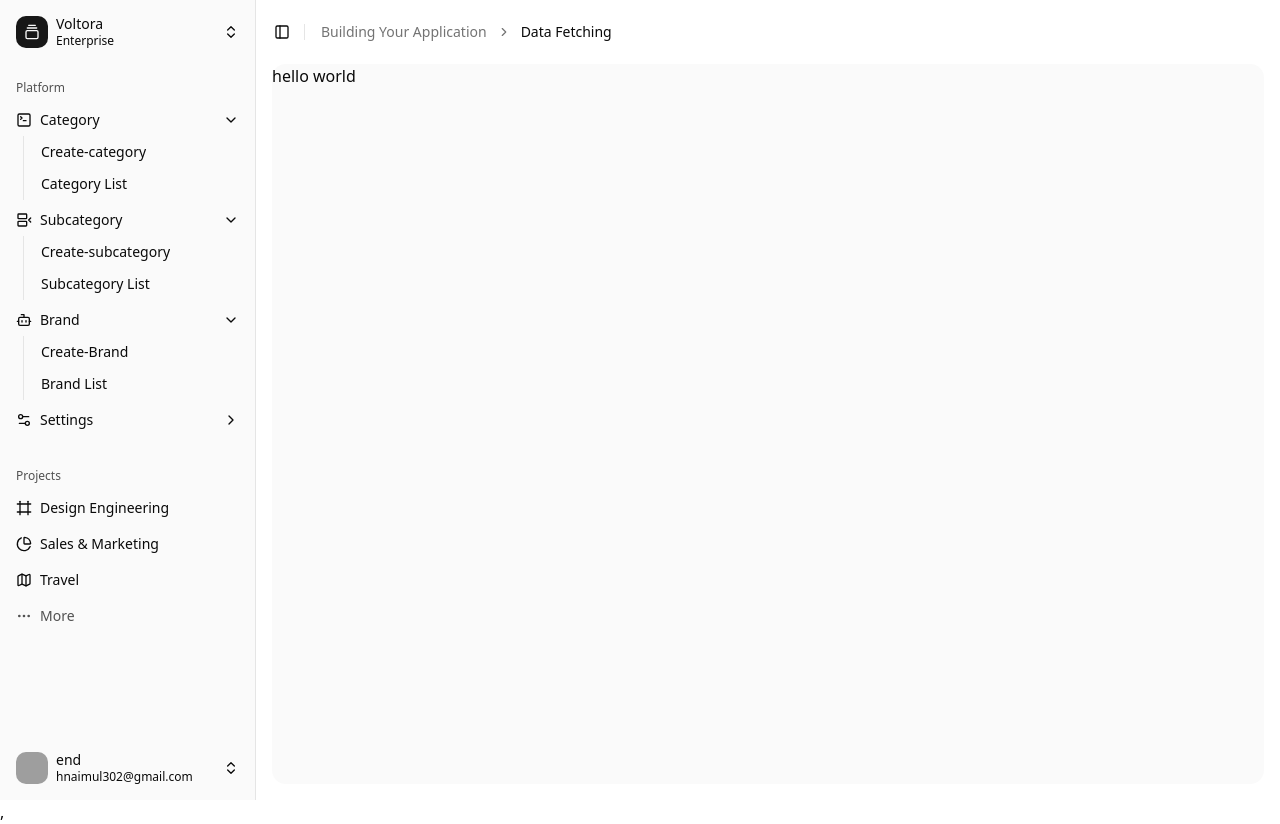
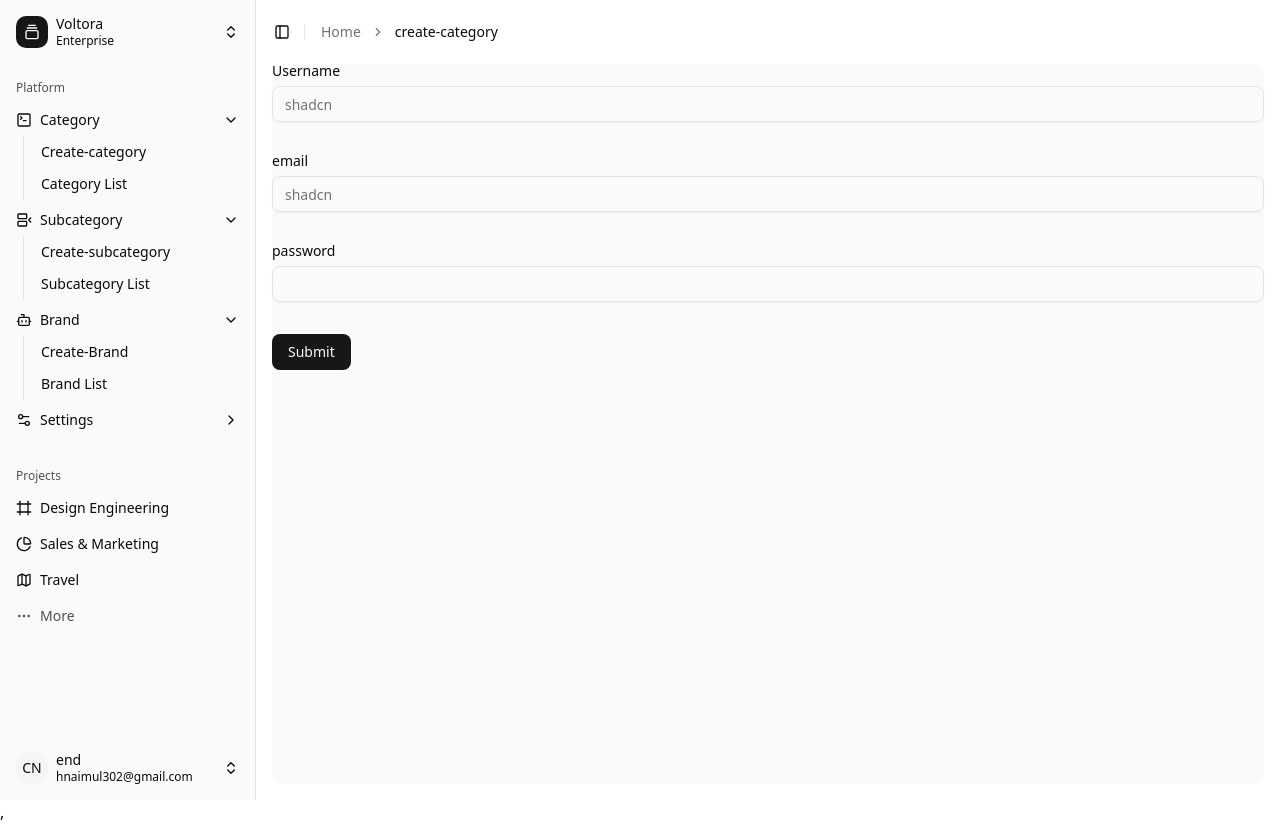
Before and after one commit to NH-Bappy/Dashboard-, a React (Vite) app: page /create-category in a window 1280 px wide. Built offline with nearby package versions, Linux system fonts and the light colour scheme; grey boxes are pictures that could not be loaded.

Commit message:
working on dashboard

```diff
--- a/src/App.jsx
+++ b/src/App.jsx
@@ -1,3 +1,4 @@
+import { CreateCategory } from "./components/dashboard/CreateCategory";
 import Home from "./pages/Home";
 import { BrowserRouter, Routes, Route } from "react-router";
 
@@ -6,12 +7,16 @@
     <>
       <BrowserRouter>
         <Routes>
-          <Route path="/" element={<Home />} >
-            <Route path="/create-category" element={"hello world"}/>
-            <Route path="/category-list" element={"hello category world"}/>
+          <Route path="/" element={<Home />}>
+            <Route path="/create-category" element={<CreateCategory/>} />
+            <Route path="/category-list" element={"hello category world"} />
+            <Route path="/create-subcategory" element={"hello subcategory"} />
+            <Route path="/subcategory-list" element={"hello subcategory world"} />
+            <Route path="*" element={"not found"} />
           </Route>
         </Routes>
-      </BrowserRouter>,
+      </BrowserRouter>
+      ,
     </>
   );
 }
--- a/src/components/app-sidebar.jsx
+++ b/src/components/app-sidebar.jsx
@@ -76,11 +76,11 @@
       items: [
         {
           title: "Create-subcategory",
-          url: "#",
+          url: "create-subcategory",
         },
         {
           title: "Subcategory List",
-          url: "#",
+          url: "subcategory-list",
         },
       ],
     },
--- /dev/null
+++ b/src/components/dashboard/CreateCategory.jsx
@@ -0,0 +1,101 @@
+"use client";
+
+import { zodResolver } from "@hookform/resolvers/zod";
+import { useForm } from "react-hook-form";
+import { email, z } from "zod";
+
+import { Button } from "@/components/ui/button";
+import {
+  Form,
+  FormControl,
+  FormDescription,
+  FormField,
+  FormItem,
+  FormLabel,
+  FormMessage,
+} from "@/components/ui/form";
+import { Input } from "@/components/ui/input";
+
+
+// define the from schema
+const formSchema = z.object({
+  username: z.string().min(2, {
+    message: "Username must be at least 2 characters.",
+  }),
+  email: z.string().email({
+    message: "Invalid email address"
+  }),
+  password: z.string().min(6 ,{
+    message: "password must be at least 6 characters"
+  })
+});
+
+export function CreateCategory() {
+  // ...
+  // 1. Define your form.
+  const form = useForm({
+    resolver: zodResolver(formSchema),
+    defaultValues: {
+      username: "",
+      email: "",
+      password: "",
+    },
+  });
+
+  // 2. Define a submit handler.
+  function onSubmit(values) {
+    // Do something with the form values.
+    // ✅ This will be type-safe and validated.
+    console.log(values);
+  }
+
+  return (
+    <Form {...form}>
+      <form onSubmit={form.handleSubmit(onSubmit)} className="space-y-8">
+        <FormField
+          control={form.control}
+          name="username"
+          render={({ field }) => (
+            <FormItem>
+              <FormLabel>Username</FormLabel>
+              <FormControl>
+                <Input placeholder="shadcn" {...field} />
+              </FormControl>
+              <FormMessage />
+            </FormItem>
+          )}
+        />
+
+        <FormField
+          control={form.control}
+          name="email"
+          render={({ field }) => (
+            <FormItem>
+              <FormLabel>email</FormLabel>
+              <FormControl>
+                <Input placeholder="shadcn" {...field} />
+              </FormControl>
+              <FormMessage />
+            </FormItem>
+          )}
+        />
+
+        <FormField
+          control={form.control}
+          name="password"
+          render={({ field }) => (
+            <FormItem>
+              <FormLabel>password</FormLabel>
+              <FormControl>
+                <Input type='password'{...field} />
+              </FormControl>
+              <FormMessage />
+            </FormItem>
+          )}
+        />
+
+        <Button type="submit">Submit</Button>
+      </form>
+    </Form>
+  );
+}
--- /dev/null
+++ b/src/components/ui/form.jsx
@@ -0,0 +1,144 @@
+"use client";
+import * as React from "react"
+import { Slot } from "@radix-ui/react-slot"
+import { Controller, FormProvider, useFormContext, useFormState } from "react-hook-form";
+
+import { cn } from "@/lib/utils"
+import { Label } from "@/components/ui/label"
+
+const Form = FormProvider
+
+const FormFieldContext = React.createContext({})
+
+const FormField = (
+  {
+    ...props
+  }
+) => {
+  return (
+    <FormFieldContext.Provider value={{ name: props.name }}>
+      <Controller {...props} />
+    </FormFieldContext.Provider>
+  );
+}
+
+const useFormField = () => {
+  const fieldContext = React.useContext(FormFieldContext)
+  const itemContext = React.useContext(FormItemContext)
+  const { getFieldState } = useFormContext()
+  const formState = useFormState({ name: fieldContext.name })
+  const fieldState = getFieldState(fieldContext.name, formState)
+
+  if (!fieldContext) {
+    throw new Error("useFormField should be used within <FormField>")
+  }
+
+  const { id } = itemContext
+
+  return {
+    id,
+    name: fieldContext.name,
+    formItemId: `${id}-form-item`,
+    formDescriptionId: `${id}-form-item-description`,
+    formMessageId: `${id}-form-item-message`,
+    ...fieldState,
+  }
+}
+
+const FormItemContext = React.createContext({})
+
+function FormItem({
+  className,
+  ...props
+}) {
+  const id = React.useId()
+
+  return (
+    <FormItemContext.Provider value={{ id }}>
+      <div data-slot="form-item" className={cn("grid gap-2", className)} {...props} />
+    </FormItemContext.Provider>
+  );
+}
+
+function FormLabel({
+  className,
+  ...props
+}) {
+  const { error, formItemId } = useFormField()
+
+  return (
+    <Label
+      data-slot="form-label"
+      data-error={!!error}
+      className={cn("data-[error=true]:text-destructive", className)}
+      htmlFor={formItemId}
+      {...props} />
+  );
+}
+
+function FormControl({
+  ...props
+}) {
+  const { error, formItemId, formDescriptionId, formMessageId } = useFormField()
+
+  return (
+    <Slot
+      data-slot="form-control"
+      id={formItemId}
+      aria-describedby={
+        !error
+          ? `${formDescriptionId}`
+          : `${formDescriptionId} ${formMessageId}`
+      }
+      aria-invalid={!!error}
+      {...props} />
+  );
+}
+
+function FormDescription({
+  className,
+  ...props
+}) {
+  const { formDescriptionId } = useFormField()
+
+  return (
+    <p
+      data-slot="form-description"
+      id={formDescriptionId}
+      className={cn("text-muted-foreground text-sm", className)}
+      {...props} />
+  );
+}
+
+function FormMessage({
+  className,
+  ...props
+}) {
+  const { error, formMessageId } = useFormField()
+  const body = error ? String(error?.message ?? "") : props.children
+
+  if (!body) {
+    return null
+  }
+
+  return (
+    <p
+      data-slot="form-message"
+      id={formMessageId}
+      className={cn("text-destructive text-sm", className)}
+      {...props}>
+      {body}
+    </p>
+  );
+}
+
+export {
+  useFormField,
+  Form,
+  FormItem,
+  FormLabel,
+  FormControl,
+  FormDescription,
+  FormMessage,
+  FormField,
+}
--- /dev/null
+++ b/src/components/ui/label.jsx
@@ -0,0 +1,21 @@
+import * as React from "react"
+import * as LabelPrimitive from "@radix-ui/react-label"
+
+import { cn } from "@/lib/utils"
+
+function Label({
+  className,
+  ...props
+}) {
+  return (
+    <LabelPrimitive.Root
+      data-slot="label"
+      className={cn(
+        "flex items-center gap-2 text-sm leading-none font-medium select-none group-data-[disabled=true]:pointer-events-none group-data-[disabled=true]:opacity-50 peer-disabled:cursor-not-allowed peer-disabled:opacity-50",
+        className
+      )}
+      {...props} />
+  );
+}
+
+export { Label }
--- /dev/null
+++ b/src/helpers/Axios.js
@@ -0,0 +1,31 @@
+import axios from "axios";
+
+
+
+const api = axios.create({
+    baseURL: 'https://some-domain.com/api/',
+});
+
+
+//
+
+// Add a request interceptor
+axios.interceptors.request.use(function (config) {
+    // Do something before request is sent
+    return config;
+}, function (error) {
+    // Do something with request error
+    return Promise.reject(error);
+},
+);
+
+// Add a response interceptor
+axios.interceptors.response.use(
+    (res) => res,
+    async (error) => {
+        try {
+
+        } catch (error) {
+            return Promise.reject(error);
+        }
+    });
--- a/src/pages/Home.jsx
+++ b/src/pages/Home.jsx
@@ -13,9 +13,13 @@
   SidebarProvider,
   SidebarTrigger,
 } from "@/components/ui/sidebar";
-import { Outlet } from "react-router";
+import { Outlet, useLocation } from "react-router";
 
 export default function Home() {
+
+  const { pathname } = useLocation();
+  // console.log(pathname.split("/")[1]);
+
   return (
     <SidebarProvider>
       <AppSidebar />
@@ -30,13 +34,13 @@
             <Breadcrumb>
               <BreadcrumbList>
                 <BreadcrumbItem className="hidden md:block">
-                  <BreadcrumbLink href="#">
-                    Building Your Application
+                  <BreadcrumbLink href="/">
+                    Home
                   </BreadcrumbLink>
                 </BreadcrumbItem>
                 <BreadcrumbSeparator className="hidden md:block" />
                 <BreadcrumbItem>
-                  <BreadcrumbPage>Data Fetching</BreadcrumbPage>
+                  <BreadcrumbPage>{pathname.split("/")[1]}</BreadcrumbPage>
                 </BreadcrumbItem>
               </BreadcrumbList>
             </Breadcrumb>
@@ -44,7 +48,7 @@
         </header>
         <div className="flex flex-1 flex-col gap-4 p-4 pt-0">
           <div className="bg-muted/50 min-h-screen flex-1 rounded-xl md:min-h-min">
-          <Outlet/>
+            <Outlet />
           </div>
         </div>
       </SidebarInset>
```
Also changed, not shown: package.json (+6 -1 lines), 1 other file (tests, documents, lock files or other folders).
